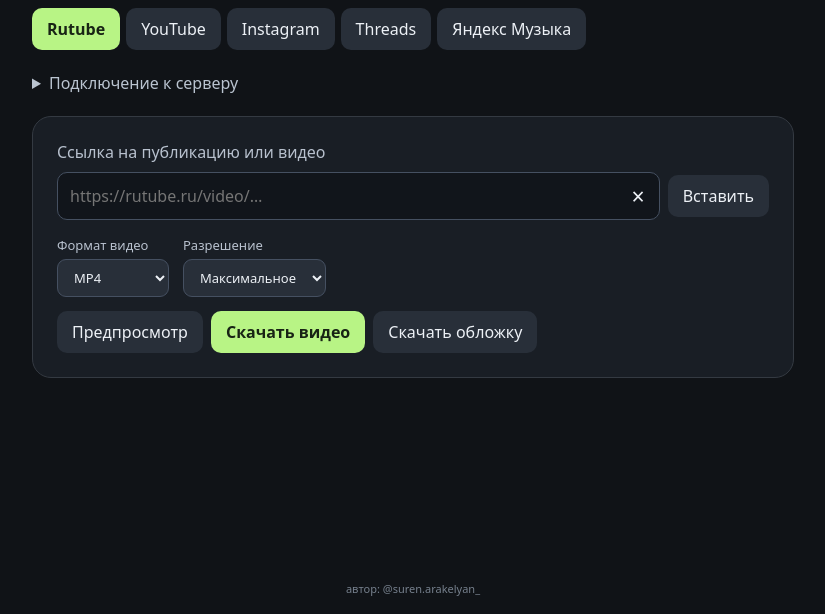
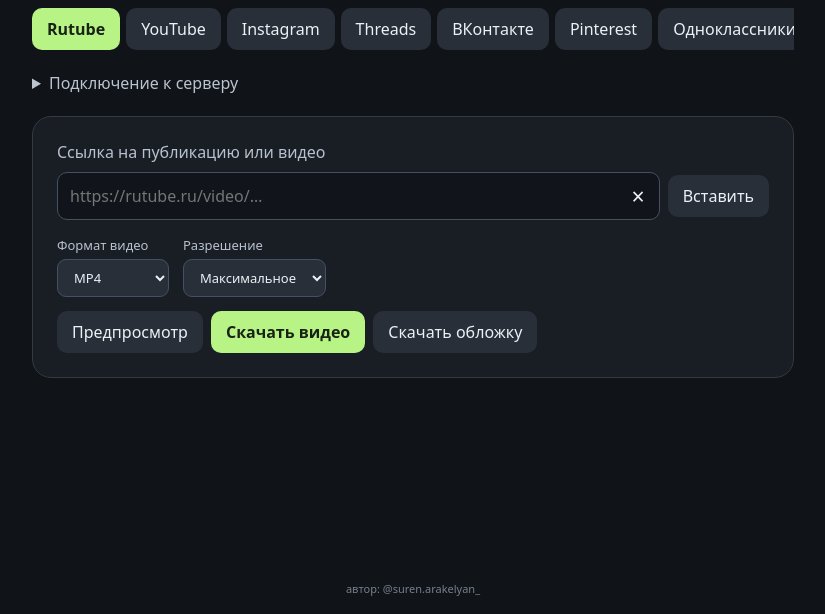
Before and after one commit to donsurenoai-max/medialoader-site, a plain HTML site: page index.html in a window 1280 px wide. Shown: the part 186-800 px from the top of the page, without its empty margins (227-1052 px from the left). Drawn offline with Linux system fonts and the light colour scheme.

Commit message:
Add VK, Pinterest and OK to MediaLoader

```diff
--- a/index.html
+++ b/index.html
@@ -24,10 +24,10 @@ details{margin:0 0 14px;color:#bac4d0}summary{cursor:pointer;padding:8px 0}.sett
 <div class="preview" id="card" hidden><img id="cover" alt="Обложка" hidden><div><strong id="title"></strong><br><small id="detail"></small></div></div><div id="photos" hidden></div><p id="status" role="status"></p></section><footer><span class="author">автор: @suren.arakelyan_</span></footer></main>
 <script>
 const get=id=>document.getElementById(id), input=get('url'), status=get('status'), card=get('card');
-const tabs={rutube:['Rutube','https://rutube.ru/video/…'],youtube:['YouTube','https://youtu.be/…'],instagram:['Instagram','https://www.instagram.com/reel/…'],threads:['Threads','https://www.threads.com/@имя/post/…'],yandex:['Яндекс Музыка','https://music.yandex.ru/album/…/track/…']};
+const tabs={rutube:['Rutube','https://rutube.ru/video/…'],youtube:['YouTube','https://youtu.be/…'],instagram:['Instagram','https://www.instagram.com/reel/…'],threads:['Threads','https://www.threads.com/@имя/post/…'],vk:['ВКонтакте','https://vkvideo.ru/video…'],pinterest:['Pinterest','https://www.pinterest.com/pin/…'],ok:['Одноклассники','https://ok.ru/video/…'],yandex:['Яндекс Музыка','https://music.yandex.ru/album/…/track/…']};
 const drafts={}; let selected='rutube', revision=0;
 function reset(){revision++; card.hidden=true;get('photos').hidden=true; status.textContent='';}
-function select(key){drafts[selected]=input.value; selected=key; input.value=drafts[key]||''; input.placeholder=tabs[key][1]; reset(); document.querySelectorAll('[role=tab]').forEach(b=>b.setAttribute('aria-selected',b.dataset.key===key)); get('video').textContent=key==='yandex'?'Скачать трек':'Скачать видео';get('photo').hidden=key==='yandex';get('video-settings').hidden=key==='yandex'; get('photo').textContent=['rutube','youtube'].includes(key)?'Скачать обложку':'Скачать все фото';}
+function select(key){drafts[selected]=input.value; selected=key; input.value=drafts[key]||''; input.placeholder=tabs[key][1]; reset(); document.querySelectorAll('[role=tab]').forEach(b=>b.setAttribute('aria-selected',b.dataset.key===key)); get('video').textContent=key==='yandex'?'Скачать трек':'Скачать видео';get('photo').hidden=key==='yandex';get('video-settings').hidden=key==='yandex'; get('photo').textContent=['rutube','youtube','vk','ok'].includes(key)?'Скачать обложку':'Скачать все фото';}
 for(const [key,[name]] of Object.entries(tabs)){const b=document.createElement('button'); b.textContent=name;b.dataset.key=key;b.setAttribute('role','tab');b.onclick=()=>select(key);document.querySelector('nav').append(b)}
 input.oninput=reset; get('clear').onclick=()=>{input.value='';reset();input.focus()};
 function pasteLink(text){
```
